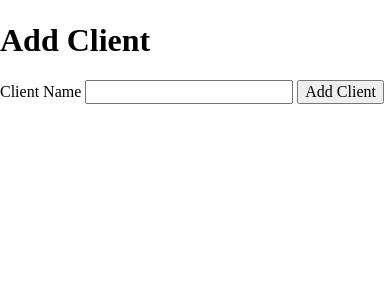
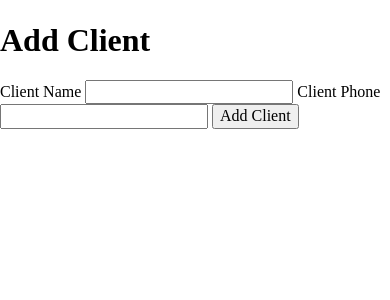
Before and after one commit to tony-against-machine/cmstheone, a Flask app: page /add_client in a window 390 px wide. Shown: the part 71-371 px from the top of the page. Run offline with Flask 3, Linux system fonts and the light colour scheme; the visitor is signed in with stand-in values (Sample User, id 1); parts of the project's set-up code (start-up, migrations or seed data) failed here and were passed over.

Commit message:
added the form.phone.label field to the template add_client.html

```diff
--- a/app/templates/add_client.html
+++ b/app/templates/add_client.html
@@ -9,6 +9,7 @@ add clien title
 <form method="POST" action="{{ url_for('add_client') }}">
     {{ form.hidden_tag() }}
     {{ form.name.label }} {{ form.name(size=20) }}
+    {{ form.phone.label }} {{ form.phone(size=20) }}
     {{ form.submit() }}
 </form>
 {% endblock %}
```
